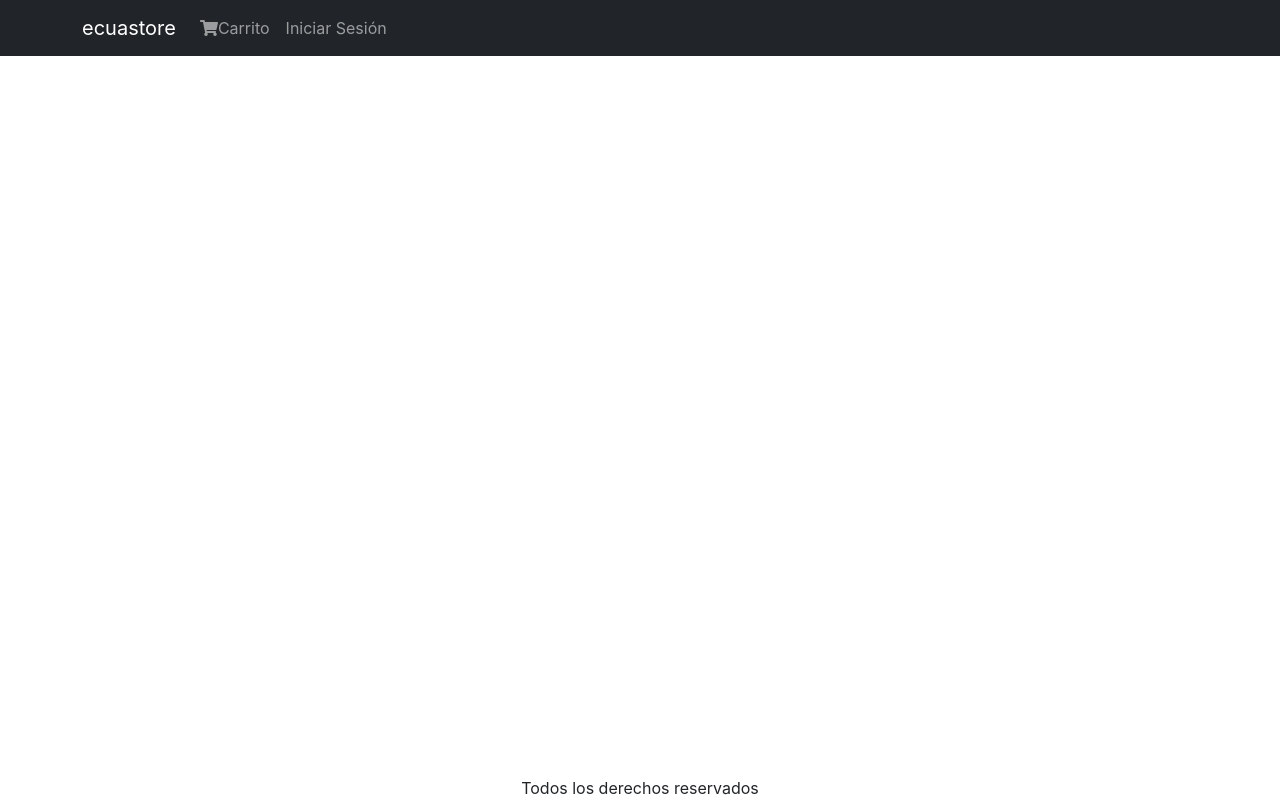
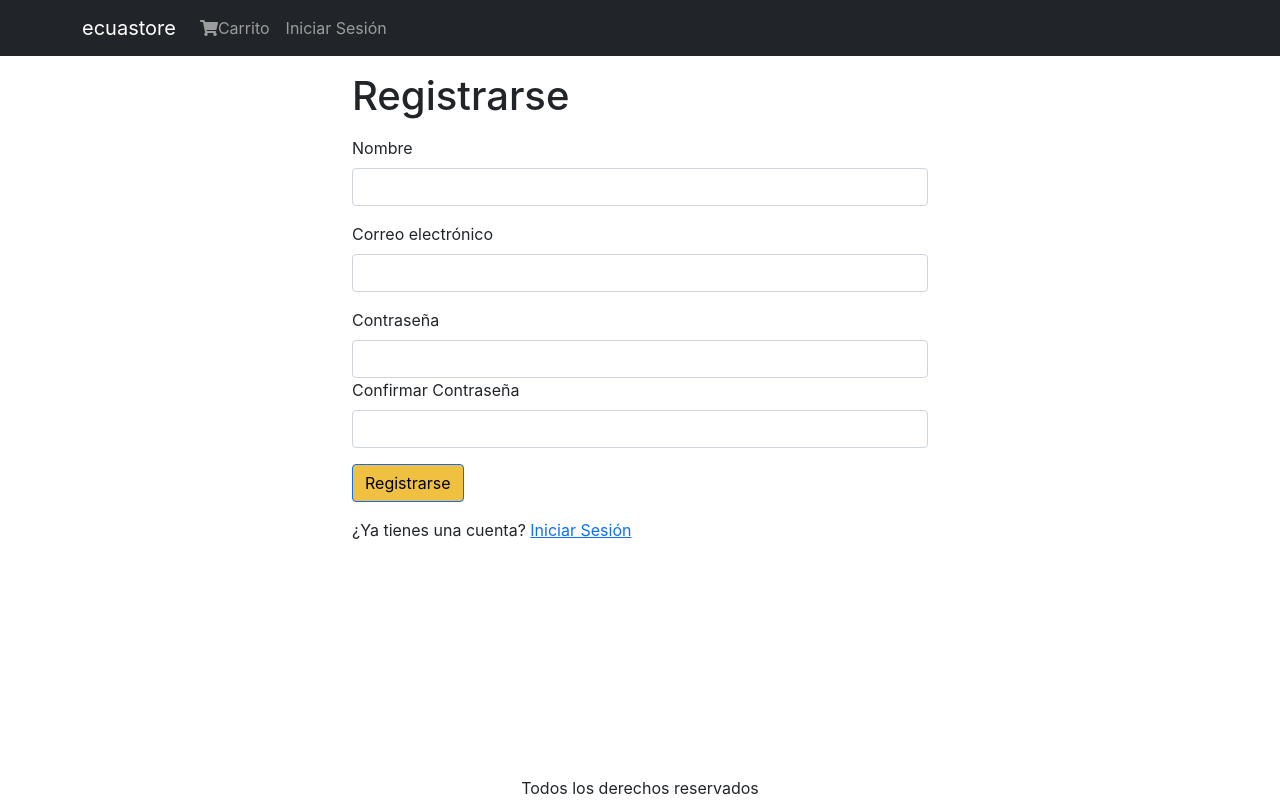
Before and after one commit to rinoarias/ecuastore, a React (Create React App) app in the folder frontend/: page /signup in a window 1280 px wide. Built offline with nearby package versions, Linux system fonts and the light colour scheme.

Commit message:
crear pantalla registro usuario

```diff
--- a/frontend/src/App.js
+++ b/frontend/src/App.js
@@ -14,6 +14,7 @@
 import CartScreen from './screens/CartScreen';
 import SigninScreen from './screens/SigninScreen';
 import ShippingAddressScreen from './screens/ShippingAddressScreen';
+import SignupScreen from './screens/SignupScreen';
 
 function App() {
   const { state, dispatch: ctxDispatch } = useContext(Store);
@@ -76,6 +77,7 @@
               <Route path="/product/:slug" element={<ProductScreen />} />
               <Route path="/cart" element={<CartScreen />} />
               <Route path="/signin" element={<SigninScreen />} />
+              <Route path="/signup" element={<SignupScreen />} />
               <Route
                 path="/shipping"
                 element={<ShippingAddressScreen />}
--- /dev/null
+++ b/frontend/src/screens/SignupScreen.js
@@ -0,0 +1,97 @@
+import Axios from 'axios';
+import { Link, useLocation, useNavigate } from 'react-router-dom';
+import Container from 'react-bootstrap/Container';
+import Form from 'react-bootstrap/Form';
+import Button from 'react-bootstrap/Button';
+import { Helmet } from 'react-helmet-async';
+import { useContext, useEffect, useState } from 'react';
+import { Store } from '../Store';
+import { toast } from 'react-toastify';
+import { getError } from '../utils';
+
+export default function SignupScreen() {
+  const navigate = useNavigate();
+  const { search } = useLocation();
+  const redirectInUrl = new URLSearchParams(search).get('redirect');
+  const redirect = redirectInUrl ? redirectInUrl : '/';
+
+  const [name, setName] = useState('');
+  const [email, setEmail] = useState('');
+  const [password, setPassword] = useState('');
+  const [confirmPassword, setConfirmPassword] = useState('');
+
+  const { state, dispatch: ctxDispatch } = useContext(Store);
+  const { userInfo } = state;
+  const submitHandler = async (e) => {
+    e.preventDefault();
+    if (password !== confirmPassword) {
+      toast.error('Las contraseñas no coinciden');
+      return;
+    }
+    try {
+      const { data } = await Axios.post('/api/users/signup', {
+        name,
+        email,
+        password,
+      });
+      ctxDispatch({ type: 'USER_SIGNIN', payload: data });
+      localStorage.setItem('userInfo', JSON.stringify(data));
+      navigate(redirect || '/');
+    } catch (err) {
+      toast.error(getError(err));
+    }
+  };
+
+  useEffect(() => {
+    if (userInfo) {
+      navigate(redirect);
+    }
+  }, [navigate, redirect, userInfo]);
+
+  return (
+    <Container className="small-container">
+      <Helmet>
+        <title>Registrarse</title>
+      </Helmet>
+      <h1 className="my-3">Registrarse</h1>
+      <Form onSubmit={submitHandler}>
+        <Form.Group className="mb-3" controlId="name">
+          <Form.Label>Nombre</Form.Label>
+          <Form.Control onChange={(e) => setName(e.target.value)} required />
+        </Form.Group>
+
+        <Form.Group className="mb-3" controlId="email">
+          <Form.Label>Correo electrónico</Form.Label>
+          <Form.Control
+            type="email"
+            required
+            onChange={(e) => setEmail(e.target.value)}
+          />
+        </Form.Group>
+        <Form.Group className="mb-3" controlId="password">
+          <Form.Label>Contraseña</Form.Label>
+          <Form.Control
+            type="password"
+            required
+            onChange={(e) => setPassword(e.target.value)}
+          />
+          <Form.Group className="mb-3" controlId="confirmPassword">
+            <Form.Label>Confirmar Contraseña</Form.Label>
+            <Form.Control
+              type="password"
+              onChange={(e) => setConfirmPassword(e.target.value)}
+              required
+            />
+          </Form.Group>
+        </Form.Group>
+        <div className="mb-3">
+          <Button type="submit">Registrarse</Button>
+        </div>
+        <div className="mb-3">
+          ¿Ya tienes una cuenta?{' '}
+          <Link to={`/signin?redirect=${redirect}`}>Iniciar Sesión</Link>
+        </div>
+      </Form>
+    </Container>
+  );
+}
```
Also changed, not shown: 1 other file (tests, documents, lock files or other folders).
